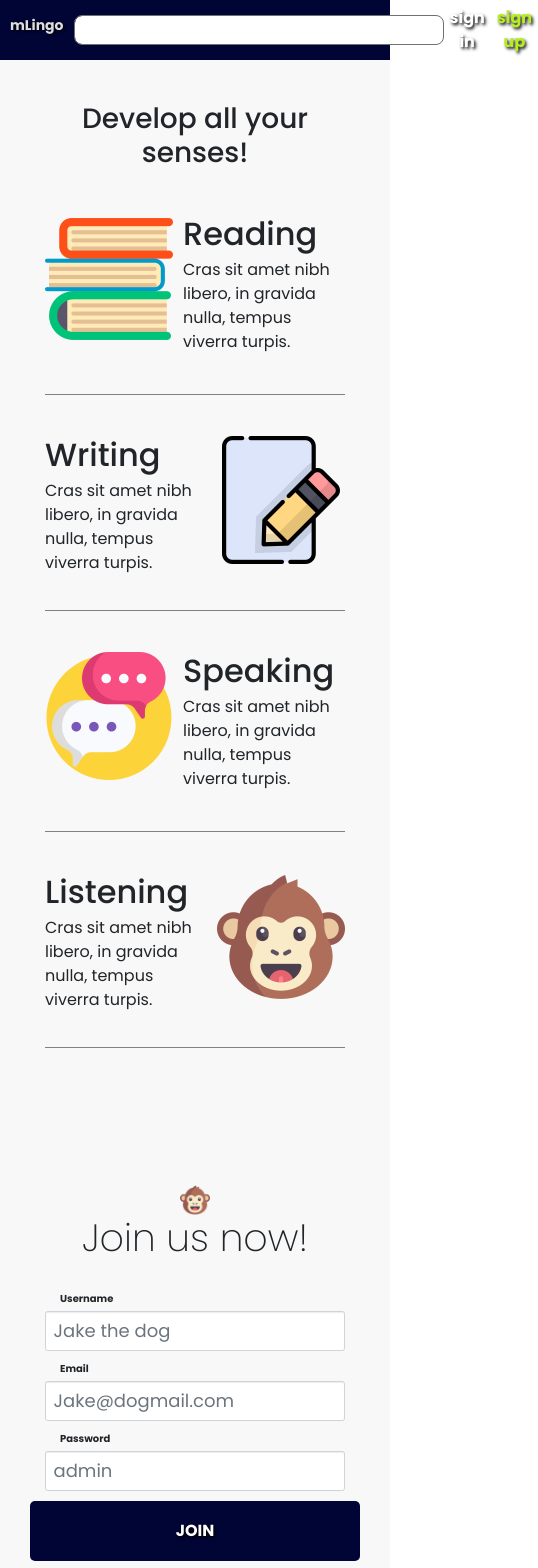
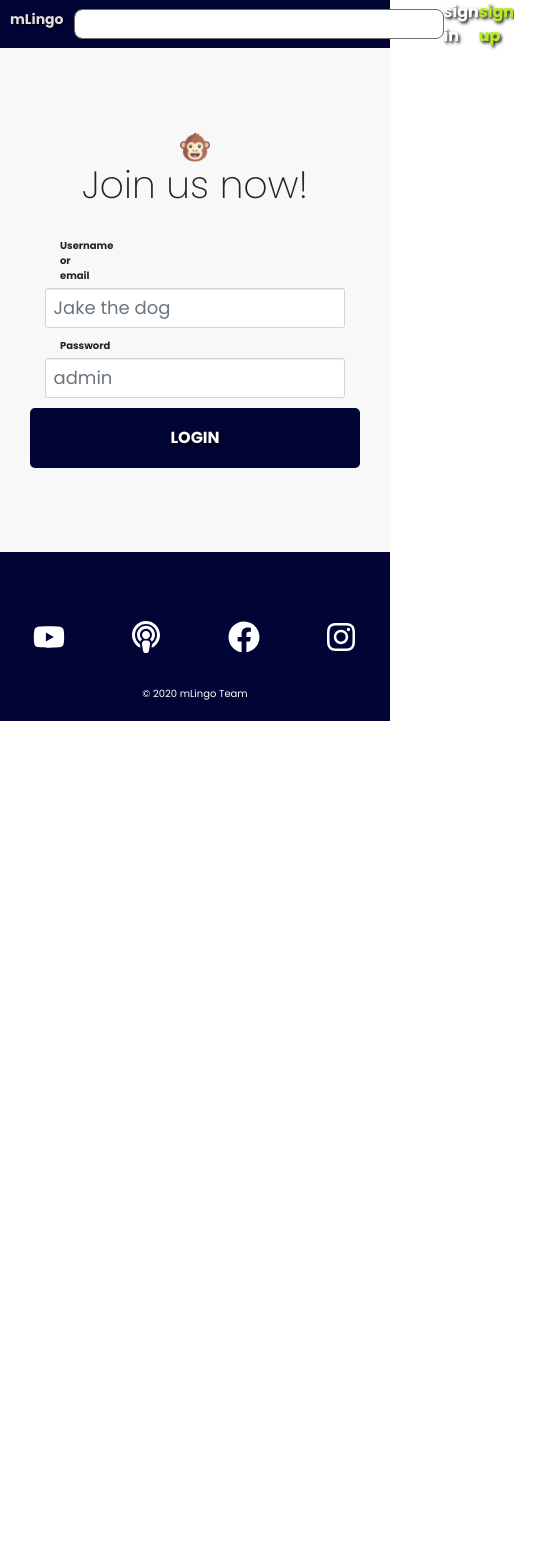
Before and after one commit to mLingoTeam/mLingo-Frontend, a React (Create React App) app in the folder mLingo/ClientApp/: page /login in a window 390 px wide. Before the commit this address led to /. Shown: the top 1568 px of the page, 538 px wide, since content can reach past the window. After the commit the page ends 844 px from the top, so only its background shows below. Built offline with nearby package versions, Linux system fonts and the light colour scheme.

Commit message:
responsive fix navbar

```diff
--- a/mLingo/ClientApp/src/App.js
+++ b/mLingo/ClientApp/src/App.js
@@ -1,5 +1,7 @@
 import React, { Component } from "react";
 import MainPage from "./components/pages/MainPage";
+import LoginPage from "./components/pages/LoginPage";
+import RegisterPage from "./components/pages/RegisterPage";
 
 import { Router, Route } from "react-router-dom";
 import { createBrowserHistory } from "history";
@@ -16,7 +18,9 @@ export default class App extends Component {
       <Router history={history}>
         <div>
           <Route exact path="/" component={MainPage} />
-          <PrivateRoute exact path="/login" component={UserPanelHead} />
+          <Route exact path="/login" component={LoginPage} />
+          <Route exact path="/register" component={RegisterPage} />
+          <PrivateRoute exact path="/head" component={UserPanelHead} />
           <PrivateRoute exact path="/create" component={UserPanelCreate} />
           <PrivateRoute exact path="/collection" component={UserPanelCollection} />
         </div>
--- a/mLingo/ClientApp/src/components/FormComponents/Login.js
+++ b/mLingo/ClientApp/src/components/FormComponents/Login.js
@@ -79,7 +79,7 @@ class Login extends React.Component {
 
   render() {
     if (localStorage.getItem("currentUser")) {
-      this.props.history.push('/login');
+      this.props.history.push('/head');
     }
     return (
       <div>
--- a/mLingo/ClientApp/src/components/FormComponents/Register.js
+++ b/mLingo/ClientApp/src/components/FormComponents/Register.js
@@ -50,15 +50,25 @@ class Register extends React.Component {
     this.setState({ [event.target.name]: event.target.value });
   }
 
-  async sendRequest() {
-    authenticationService.register(
-      this.state.username,
-      this.state.email,
-      this.state.password
-    );
-    authenticationService.setIntoLocalStorage({ name: "currentUser", value: this.state.username });
+  async sendLoginRequest() {
+    const resolved = await authenticationService.login(this.state.username, this.state.password);
+
+    //if there is not such an user
+    const resstatus = (JSON.stringify(resolved.successful));
+
+    if (resstatus == 'false') {
+      const err = (JSON.stringify(resolved.errorMessage));
+      alert(err);
+    } // if the user exist save they into the web
+    else {
+      authenticationService.setIntoLocalStorage({ name: "currentUser", value: resolved.response.username });
+      authenticationService.setIntoLocalStorage({ name: "ID", value: resolved.response.id });
+      authenticationService.setIntoLocalStorage({ name: "Token", value: resolved.response.token });
+    }
 
 
+
+    // TO RERENDER WHEN THE ITEM IS SET IN THE LOCALSTORAGE
     this.setState({
       ...this.state,
       isLoading: true
@@ -69,11 +79,22 @@ class Register extends React.Component {
         isLoading: false
       })
     }, 1000);
+
+  }
+
+  async sendRequest() {
+    const req = await authenticationService.register(
+      this.state.username,
+      this.state.email,
+      this.state.password
+    );
+
+    this.sendLoginRequest();
   }
 
   render() {
     if (localStorage.getItem("currentUser")) {
-      this.props.history.push('/login');
+      this.props.history.push('/head');
     }
 
     return (
--- a/mLingo/ClientApp/src/components/MainPageComponents/AppNavbar.js
+++ b/mLingo/ClientApp/src/components/MainPageComponents/AppNavbar.js
@@ -10,9 +10,11 @@ const AppNavbar = props => {
       </Link>
       <div className="navbar__buttons">
         <input type="text" />
-        <SignInModal />
         <div>
-          <button className="navbar__registerbutton">sign up</button>
+          <Link className="signinbutton" to="/Login">sign in</Link>
+        </div>
+        <div>
+          <Link className="navbar__registerbutton" to="/Register">sign up</Link>
         </div>
       </div>
     </div>
--- a/mLingo/ClientApp/src/components/MainPageComponents/Promo.js
+++ b/mLingo/ClientApp/src/components/MainPageComponents/Promo.js
@@ -10,7 +10,7 @@ const Promo = props => {
     <div className="offset-1 col-10 Promo">
       <h1>Develop all your senses!</h1>
       <Media list>
-        <Media data-aos="fade-up" tag="li">
+        <Media tag="li">
           <Media left href="#">
             <img src={img1} className="img-media" />
           </Media>
@@ -29,7 +29,7 @@ const Promo = props => {
             <Media></Media>
           </Media>
         </Media>
-        <Media data-aos="fade-up" tag="li">
+        <Media tag="li">
           <Media body>
             <Media heading>Writing</Media>
             <p className="d-block d-md-none">
@@ -43,11 +43,11 @@ const Promo = props => {
               nisi vulputate fringilla. Donec lacinia congue felis in faucibus.
             </p>
           </Media>
-          <Media data-aos="fade-up" right href="#">
+          <Media right href="#">
             <img src={img2} className="img-media" />
           </Media>
         </Media>
-        <Media data-aos="fade-up" tag="li">
+        <Media tag="li">
           <Media left href="#">
             <img src={img3} className="img-media" />
           </Media>
@@ -66,7 +66,7 @@ const Promo = props => {
             <Media></Media>
           </Media>
         </Media>
-        <Media data-aos="fade-up" tag="li">
+        <Media tag="li">
           <Media body>
             <Media heading>Listening</Media>
             <p className="d-block d-md-none">
--- /dev/null
+++ b/mLingo/ClientApp/src/components/pages/LoginPage.js
@@ -0,0 +1,18 @@
+import React, { Component } from "react";
+import Login from '../FormComponents/Login'
+
+import Layout from '../layouts/Layout'
+
+export default class LoginPage extends Component {
+
+    render() {
+        if (localStorage.getItem("currentUser")) {
+            this.props.history.push('/head');
+        }
+        return (
+            <Layout>
+                <Login />
+            </Layout>
+        );
+    }
+}
--- /dev/null
+++ b/mLingo/ClientApp/src/components/pages/RegisterPage.js
@@ -0,0 +1,18 @@
+import React, { Component } from "react";
+import Register from '../FormComponents/Register'
+
+import Layout from '../layouts/Layout'
+
+export default class RegisterPage extends Component {
+
+    render() {
+        if (localStorage.getItem("currentUser")) {
+            this.props.history.push('/head');
+        }
+        return (
+            <Layout>
+                <Register />
+            </Layout>
+        );
+    }
+}
--- a/mLingo/ClientApp/src/components/styles/css/Main.css
+++ b/mLingo/ClientApp/src/components/styles/css/Main.css
@@ -1,5 +1,9 @@
 * {
   font-family: 'Poppins', sans-serif;
+}
+
+a:hover {
+  text-decoration: none;
 }
 
 .blue-button {
@@ -19,6 +23,7 @@
 
 .blue-button:hover {
   color: #B6EE1A;
+  text-decoration: none !important;
 }
 
 @media (max-width: 576px) {
@@ -44,6 +49,7 @@
 
 .in-button:hover {
   color: #B6EE1A;
+  text-decoration: none !important;
 }
 
 @media (max-width: 576px) {
@@ -95,15 +101,17 @@
 }
 
 /* MENU */
+/* Layout Components */
+/* 1. AppNavbar.js */
 /* MainPageComponents */
-/* 1. AppNavbar.js */
-/* 2. Slider.js */
 /* 3. Promo.js */
 /* 4. UserPromo.js */
 /* 5. Register.js */
 /* 6. Footer.js */
 /* Login Panel */
 /* 7. Main Panel */
+/* UNUSED */
+/* Slider.js */
 /* App Background and Bootstrap overwrites */
 .app--background {
   background-color: #000536;
@@ -124,6 +132,7 @@
   }
 }
 
+/* Layout Components */
 /* 1. AppNavbar.js */
 /* MODAL */
 .show {
@@ -142,6 +151,12 @@
   }
 }
 
+@media (min-width: 991px) {
+  .navbar--dark {
+    height: 100px;
+  }
+}
+
 .navbar__buttons {
   display: -webkit-box !important;
   display: -ms-flexbox !important;
@@ -155,7 +170,7 @@
       flex-wrap: nowrap;
 }
 
-@media (min-width: 991px) {
+@media (min-width: 576px) {
   .navbar__buttons div {
     margin: 0 0 0 18px;
   }
@@ -193,13 +208,8 @@
   font-family: 'Poppins', sans-serif;
   font-size: 24px;
   text-shadow: 0.1em 0.1em 0.2em black;
+  color: #ddd;
   font-weight: bold;
-}
-
-@media (min-width: 991px) {
-  .navbar--dark {
-    height: 100px;
-  }
 }
 
 .navbar__brand {
@@ -214,11 +224,6 @@
   -webkit-box-align: center;
       -ms-flex-align: center;
           align-items: center;
-}
-
-.navbar__brand--text {
-  color: #ddd;
-  font-weight: bold;
 }
 
 .navbar--dark {
@@ -246,12 +251,14 @@
   background: "inherit";
   height: 60px;
   border-radius: 5px;
+  text-decoration: none;
   -webkit-transition: 0.5s;
   transition: 0.5s;
 }
 
 .navbar__registerbutton:hover {
   color: white;
+  text-decoration: none !important;
 }
 
 @media (max-width: 576px) {
@@ -277,71 +284,13 @@
 
 .signinbutton:hover {
   color: #B6EE1A;
+  text-decoration: none !important;
 }
 
 @media (max-width: 576px) {
   .signinbutton {
     font-size: 16px !important;
   }
-}
-
-/* 2. Slider.js */
-.carousel-sign-in {
-  position: absolute;
-  width: 30vw;
-  top: 50%;
-  left: 50%;
-  -webkit-transform: translate(-50%, -50%);
-          transform: translate(-50%, -50%);
-}
-
-@media (min-width: 992px) {
-  .carousel-caption p {
-    font-size: 18px;
-  }
-  .carousel-caption h3 {
-    font-size: 32px;
-  }
-}
-
-.slider {
-  padding: 0px !important;
-  -o-object-fit: cover;
-     object-fit: cover;
-  -webkit-box-sizing: border-box;
-          box-sizing: border-box;
-  position: relative;
-}
-
-.carousel-item {
-  background: #000536;
-}
-
-.carousel-item img {
-  -o-object-fit: cover;
-     object-fit: cover;
-  width: 100%;
-  height: 80vh;
-  -webkit-filter: brightness(0.5);
-          filter: brightness(0.5);
-}
-
-.carousel-indicators {
-  width: auto !important;
-  margin-left: 0px !important;
-  margin-right: 0px !important;
-}
-
-.carousel-indicators .active {
-  width: 45px !important;
-  height: 3px !important;
-  -webkit-transition: 0.7s;
-  transition: 0.7s;
-}
-
-.carousel-indicators li {
-  background-clip: unset !important;
-  border: 0px !important;
 }
 
 /* 3. Promo.js */
@@ -576,6 +525,7 @@ li.media h4 {
 
 .mainpanel__userbase button:hover {
   color: #B6EE1A;
+  text-decoration: none !important;
 }
 
 @media (max-width: 576px) {
@@ -587,4 +537,64 @@ li.media h4 {
 .searchcollectioninput {
   margin: 20px;
 }
+
+/* UNUSED */
+/*  Slider.js */
+.carousel-sign-in {
+  position: absolute;
+  width: 30vw;
+  top: 50%;
+  left: 50%;
+  -webkit-transform: translate(-50%, -50%);
+          transform: translate(-50%, -50%);
+}
+
+@media (min-width: 992px) {
+  .carousel-caption p {
+    font-size: 18px;
+  }
+  .carousel-caption h3 {
+    font-size: 32px;
+  }
+}
+
+.slider {
+  padding: 0px !important;
+  -o-object-fit: cover;
+     object-fit: cover;
+  -webkit-box-sizing: border-box;
+          box-sizing: border-box;
+  position: relative;
+}
+
+.carousel-item {
+  background: #000536;
+}
+
+.carousel-item img {
+  -o-object-fit: cover;
+     object-fit: cover;
+  width: 100%;
+  height: 80vh;
+  -webkit-filter: brightness(0.5);
+          filter: brightness(0.5);
+}
+
+.carousel-indicators {
+  width: auto !important;
+  margin-left: 0px !important;
+  margin-right: 0px !important;
+}
+
+.carousel-indicators .active {
+  width: 45px !important;
+  height: 3px !important;
+  -webkit-transition: 0.7s;
+  transition: 0.7s;
+}
+
+.carousel-indicators li {
+  background-clip: unset !important;
+  border: 0px !important;
+}
 /*# sourceMappingURL=Main.css.map */
--- a/mLingo/ClientApp/src/components/styles/css/variables.css
+++ b/mLingo/ClientApp/src/components/styles/css/variables.css
@@ -1,5 +1,9 @@
 * {
   font-family: 'Poppins', sans-serif;
+}
+
+a:hover {
+  text-decoration: none;
 }
 
 .blue-button {
@@ -19,6 +23,7 @@
 
 .blue-button:hover {
   color: #B6EE1A;
+  text-decoration: none !important;
 }
 
 @media (max-width: 576px) {
@@ -44,6 +49,7 @@
 
 .in-button:hover {
   color: #B6EE1A;
+  text-decoration: none !important;
 }
 
 @media (max-width: 576px) {
```
Also changed, not shown: mLingo/ClientApp/src/components/styles/Main.scss (+75 -73 lines), mLingo/ClientApp/src/components/styles/variables.scss (+7 -0 lines), 2 other files (tests, documents, lock files or other folders).
